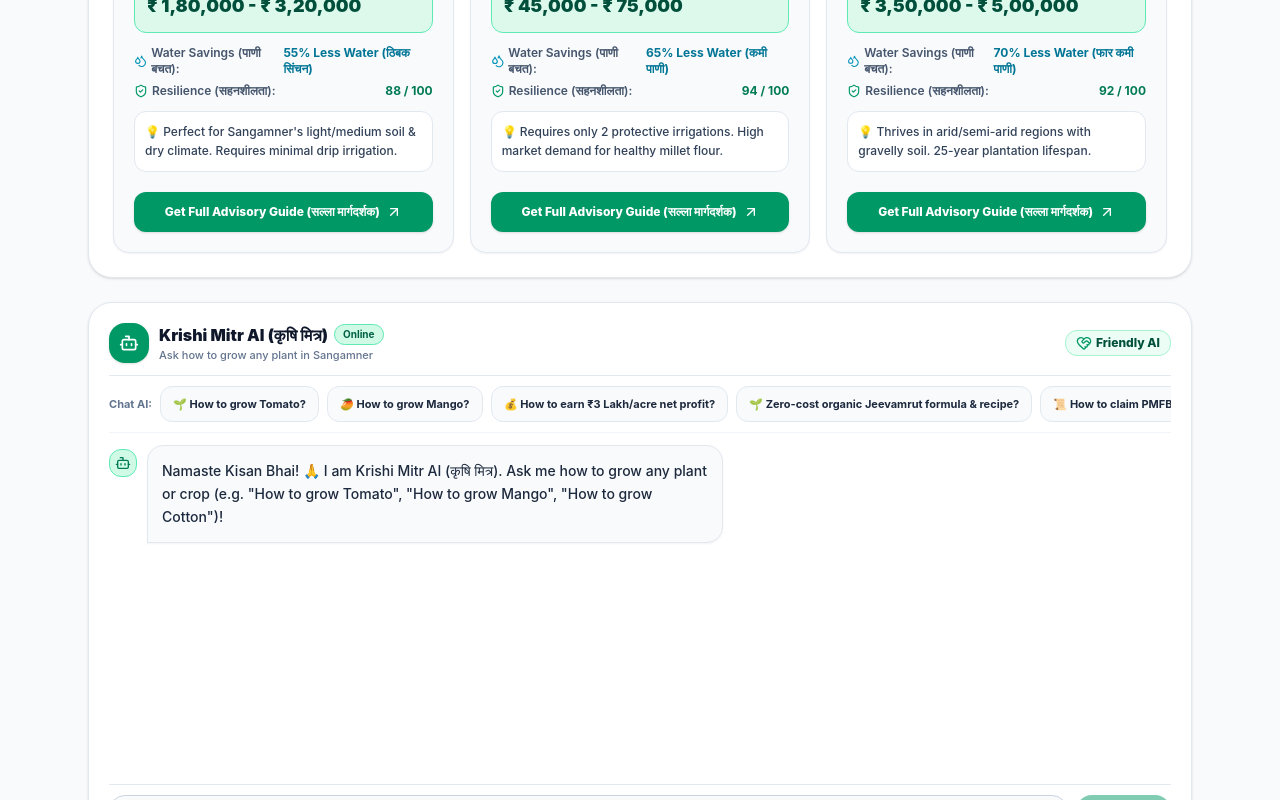
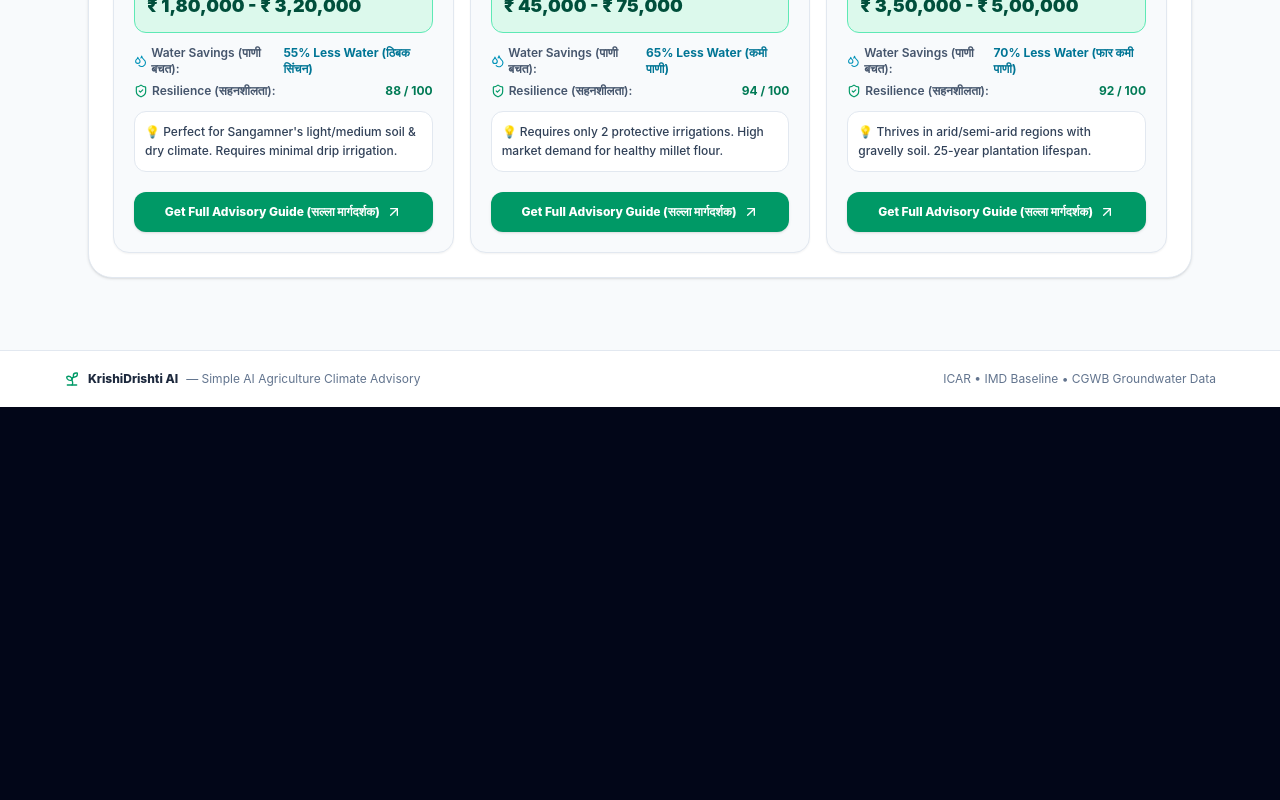
Before and after one commit to beginner12-creater/KrishiDrishti-, a React (Vite) app in the folder client/: page / in a window 1280 px wide. Shown: the part 2000-2800 px from the top of the page. After the commit the page ends 2407 px from the top, so only its background shows below. Built offline with nearby package versions, Linux system fonts and the light colour scheme; no server answers.

Commit message:
Remove static chat section from homepage body; AI assistant is now accessed exclusively through the floating button

```diff
--- a/client/src/App.jsx
+++ b/client/src/App.jsx
@@ -4,7 +4,6 @@ import VillageSelector from './components/VillageSelector';
 import PlatformImpactFeatures from './components/PlatformImpactFeatures';
 import FarmerSimpleView from './components/FarmerSimpleView';
 import CropProfitRecommendation from './components/CropProfitRecommendation';
-import KrishiMitrChat from './components/KrishiMitrChat';
 import FloatingAIAssistant from './components/FloatingAIAssistant';
 import PrintReportModal from './components/PrintReportModal';
 
@@ -93,7 +92,7 @@ export default function App() {
         ) : selectedVillage && riskMetrics ? (
           <div className="space-y-6">
 
-            {/* A. EXPECTED OUTCOMES & CORE FEATURES HUB */}
+            {/* A. FEATURE SLIDE BAR & EXPECTED OUTCOMES */}
             <PlatformImpactFeatures
               village={selectedVillage}
               riskMetrics={riskMetrics}
@@ -115,13 +114,6 @@ export default function App() {
               currentLang={currentLang}
             />
 
-            {/* D. KRISHI MITR AI CHAT ASSISTANT */}
-            <KrishiMitrChat
-              village={selectedVillage}
-              riskMetrics={riskMetrics}
-              currentLang={currentLang}
-            />
-
           </div>
         ) : (
           <div className="text-center py-20 text-slate-500">
@@ -131,7 +123,7 @@ export default function App() {
 
       </main>
 
-      {/* Floating AI Assistant Button */}
+      {/* Floating AI Assistant Button & Chat Popup (Bottom Right) */}
       {selectedVillage && riskMetrics && (
         <FloatingAIAssistant
           village={selectedVillage}
```
